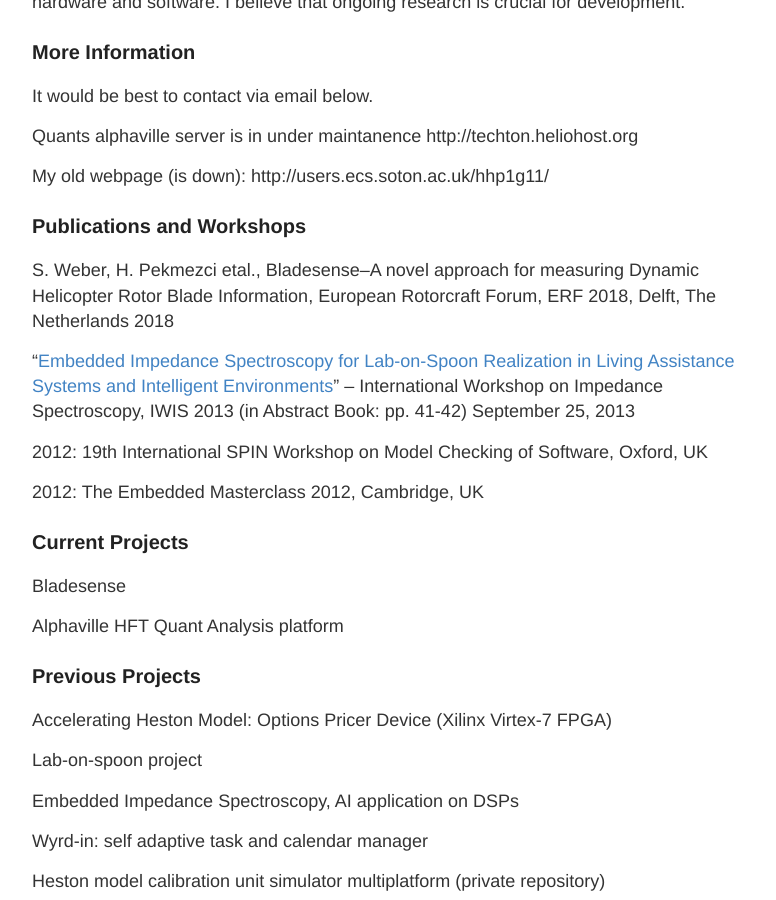
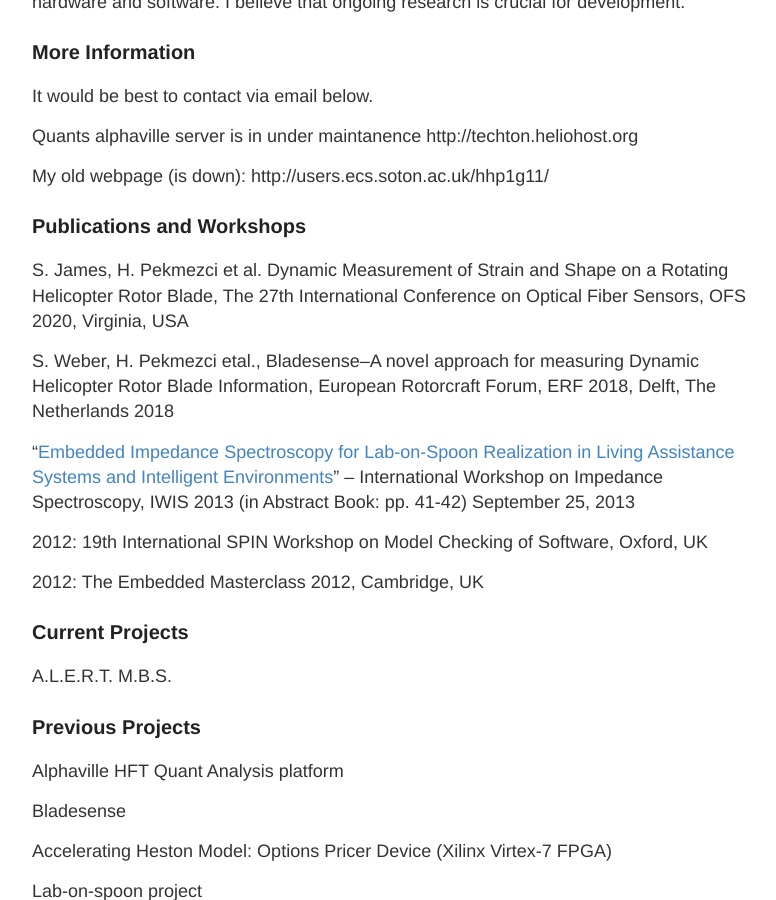
Before and after one commit to pekmezci/pekmezci.github.io, a Jekyll site: the page built from about.md, in a window 1280 px wide and 900 px high, scrolled down 482 px. Shown: the whole window, without its empty margins (248-1024 px from the left). Built offline with Jekyll 4.4.1, drawn with Linux system fonts in a browser that asks for light colours.

Commit message:
Update about.md

```diff
--- a/about.md
+++ b/about.md
@@ -16,6 +16,9 @@ My old webpage (is down): http://users.ecs.soton.ac.uk/hhp1g11/
 
 ### Publications and Workshops
 
+S. James, H. Pekmezci et al. Dynamic Measurement of Strain and Shape on a Rotating Helicopter Rotor Blade, The 27th
+International Conference on Optical Fiber Sensors, OFS 2020, Virginia, USA
+
 S. Weber, H. Pekmezci etal., Bladesense–A novel approach for measuring Dynamic Helicopter Rotor Blade Information, European Rotorcraft Forum, ERF 2018, Delft, The Netherlands 2018
 
 "[Embedded Impedance Spectroscopy for Lab-on-Spoon Realization in Living Assistance Systems and Intelligent Environments](/images/pekmezci_IWIS_2013_PAK%20_final_pdf.pdf)"
@@ -27,11 +30,13 @@ S. Weber, H. Pekmezci etal., Bladesense–A novel approach for measuring Dynamic
 
 ### Current Projects
 
-Bladesense
+A.L.E.R.T.
+M.B.S.
 
+### Previous Projects
 Alphaville HFT Quant Analysis platform
 
-### Previous Projects
+Bladesense
 
 Accelerating Heston Model: Options Pricer Device (Xilinx Virtex-7 FPGA)
 
```
